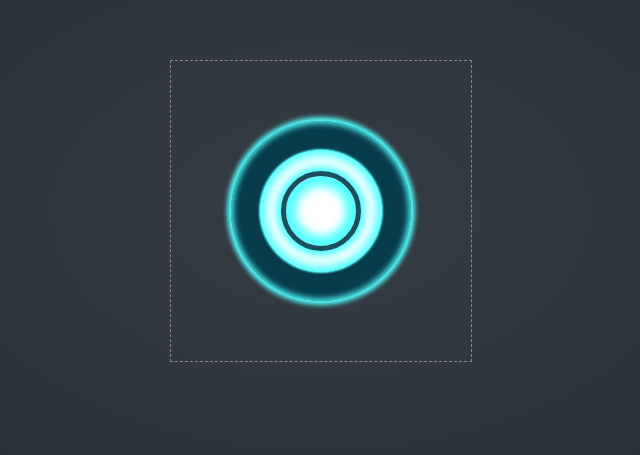
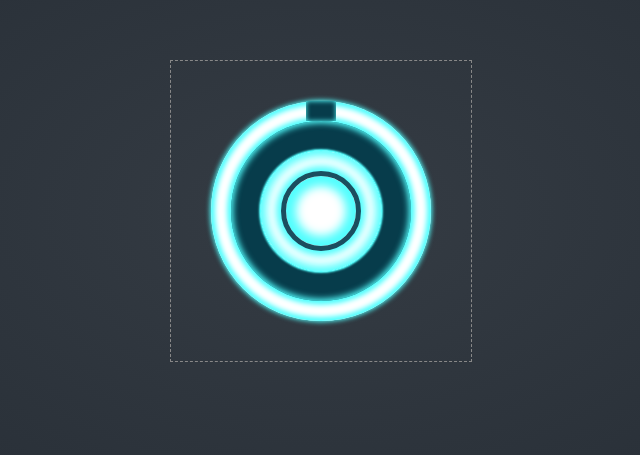
Before and after one commit to arpartch/ironman-arc, a plain HTML site: page index.html in a window 1280 px wide. Shown: the part 189-644 px from the top of the page, without its empty margins (319-959 px from the left). Drawn offline with Linux system fonts and the light colour scheme.

Commit message:
add first coil to outter circle

```diff
--- a/index.html
+++ b/index.html
@@ -9,12 +9,15 @@
 <body>
     <div class="fullpage-wrapper">
         <div class="reactor-container">
+            <!-- largest circle -->
+            <div class="tunnel circle abs-center"></div>
             <!-- third circle -->
             <div class="core-wrapper circle abs-center"></div>
             <!-- second circle -->
             <div class="core-outer circle abs-center"></div>
             <!-- smallest circle -->
             <div class="core-inner circle abs-center"></div>
+            <div class="coil-1"></div>
         </div>
     </div>
 </body>
--- a/styles.css
+++ b/styles.css
@@ -66,3 +66,20 @@ body {
     background-color: #073c4b;
     box-shadow: 0px 0px 5px 4px #52fefe, 0px 0px 6px 2px #52fefe inset;
 }
+
+.tunnel {
+    width: 220px;
+    height: 220px;
+    background-color: #fff;
+    box-shadow: 0px 0px 5px 1px #52fefe, 0px 0px 5px 4px #52fefe inset;
+}
+
+.coil-1 {
+    position: absolute;
+    width: 30px;
+    height: 20px;
+    top: calc(50% - 110px);
+    left: calc(50% - 15px);
+    background-color: #073c4b;
+    box-shadow: 0px 0px 5px #52fefe inset;
+}
```
